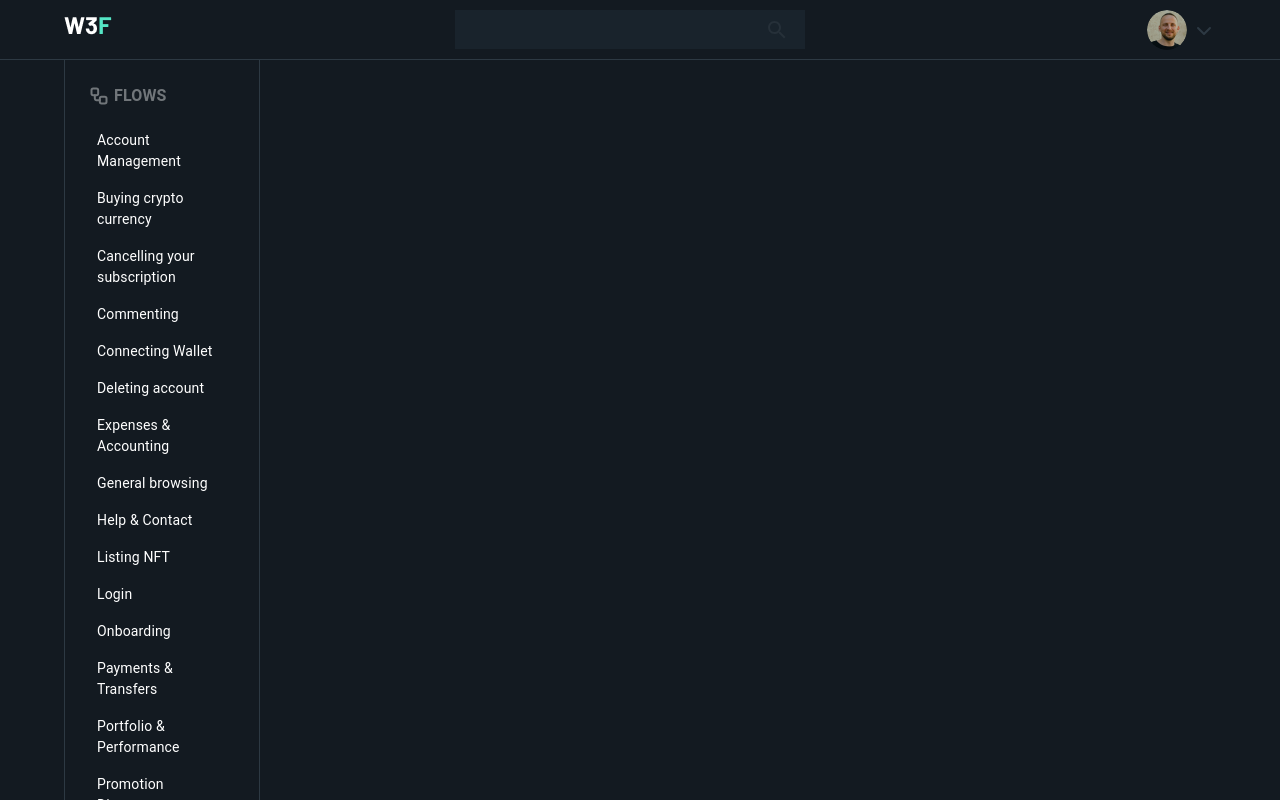
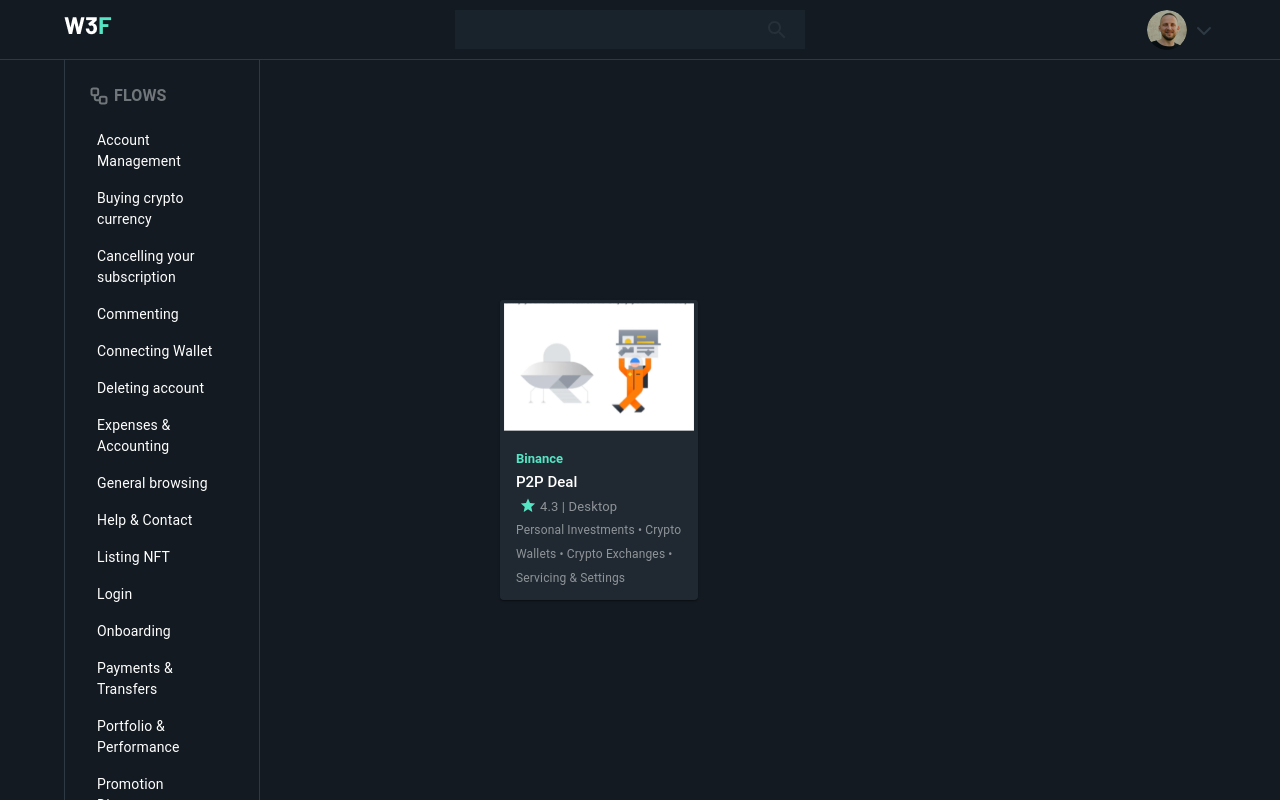
Before and after one commit to Alex-Slavikovskyi/web3DemoApp, a React (Create React App) app in the folder w3f/: page / in a window 1280 px wide. Shown: the top 800 px of the page. Built offline with nearby package versions, Linux system fonts and the light colour scheme.

Commit message:
added card

```diff
--- /dev/null
+++ b/w3f/src/UI/CardFlow.jsx
@@ -0,0 +1,88 @@
+import {
+  Box,
+  Card,
+  CardActions,
+  CardContent,
+  CardMedia,
+  Typography,
+} from '@mui/material';
+import StarIcon from '@mui/icons-material/Star';
+import React from 'react';
+
+function CardFlow({
+  heder = 'Binance',
+  subtitle = 'P2P Deal',
+  startValue = '4.3',
+}) {
+  return (
+    <Card
+      sx={{
+        width: '198px',
+        height: '300px',
+        backgroundColor: '#202932',
+        mt: 30,
+        ml: 30,
+      }}
+    >
+      <CardMedia
+        sx={{ height: '134px', backgroundColor: '#202932' }}
+        image="images/flowCardsContent/Component5.svg"
+        title="green iguana"
+      />
+      <CardContent>
+        <Typography
+          gutterBottom
+          variant="h5"
+          sx={{
+            color: '#55E5C5',
+            fontSize: '13px',
+            fontWeight: '600',
+          }}
+          component="div"
+        >
+          {heder}
+        </Typography>
+        <Typography
+          gutterBottom
+          variant="h5"
+          sx={{
+            color: '#fff',
+            fontSize: '15px',
+            fontWeight: '500',
+          }}
+          component="div"
+        >
+          {subtitle}
+        </Typography>
+
+        <Box
+          sx={{
+            display: 'flex',
+            color: '#8f9498',
+            fontWeight: '400',
+            fontSize: '13px',
+            alignItems: 'center',
+          }}
+        >
+          <StarIcon sx={{ color: '#55E5C5', height: '17px', mb: '3px' }} />
+          <span>{startValue} | Desktop</span>
+        </Box>
+        <Typography
+          variant="p"
+          sx={{
+            color: '#8f9498',
+            fontWeight: '400',
+            fontSize: '12px',
+            lineHeight: '0',
+          }}
+        >
+          Personal Investments • Crypto Wallets • Crypto Exchanges • Servicing &
+          Settings
+        </Typography>
+      </CardContent>
+      <CardActions></CardActions>
+    </Card>
+  );
+}
+
+export default CardFlow;
--- a/w3f/src/layout/Layout.jsx
+++ b/w3f/src/layout/Layout.jsx
@@ -2,13 +2,15 @@
 import React from 'react';
 import Heder from '../components/Heder';
 import Sidebar from '../components/sidebar/Sidebar';
+import CardFlow from '../UI/CardFlow';
 
 function Layout() {
   return (
     <Box sx={{ backgroundColor: '#131A21' }}>
       <Heder />
-      <Container>
+      <Container sx={{ display: 'flex' }}>
         <Sidebar />
+        <CardFlow />
       </Container>
     </Box>
   );
```
